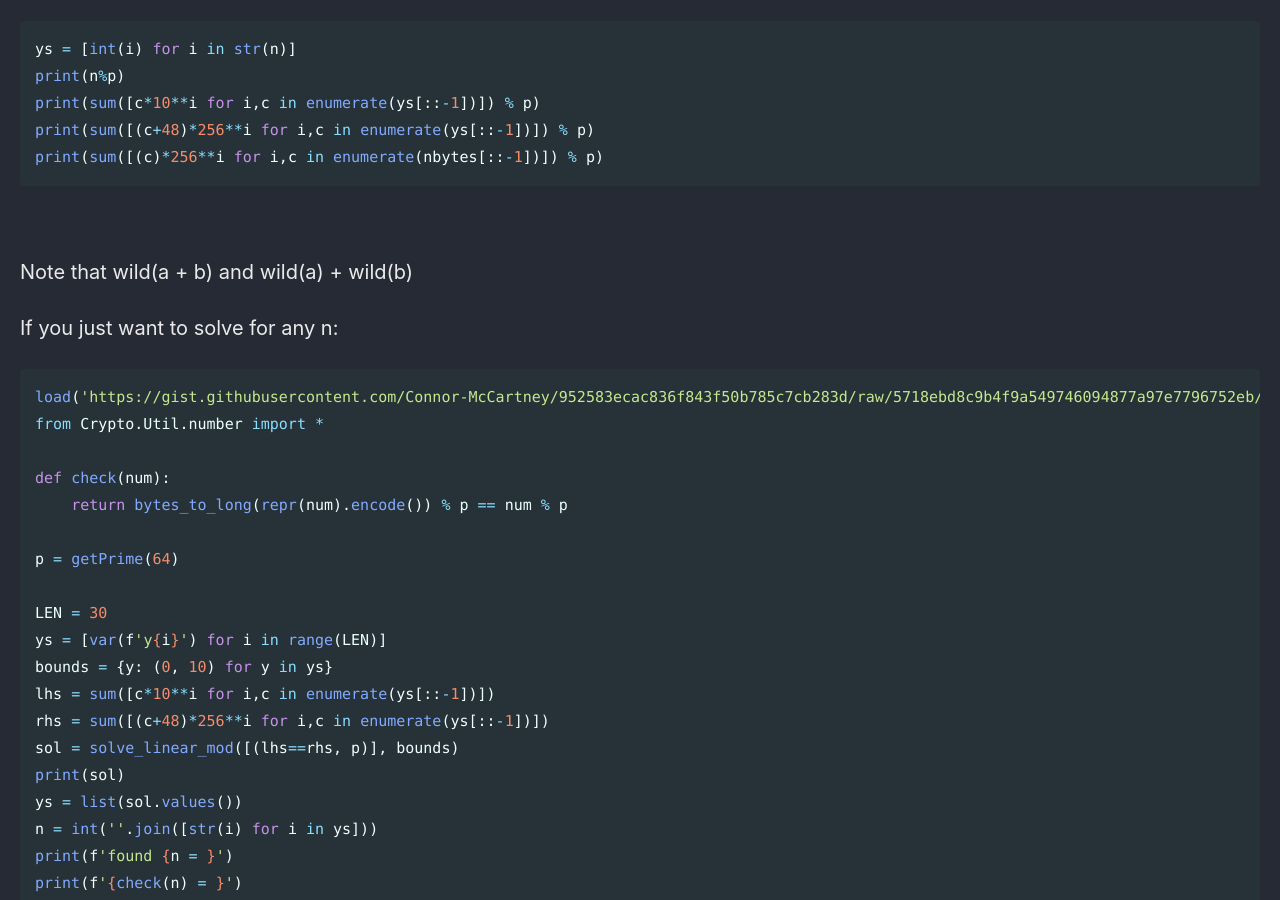
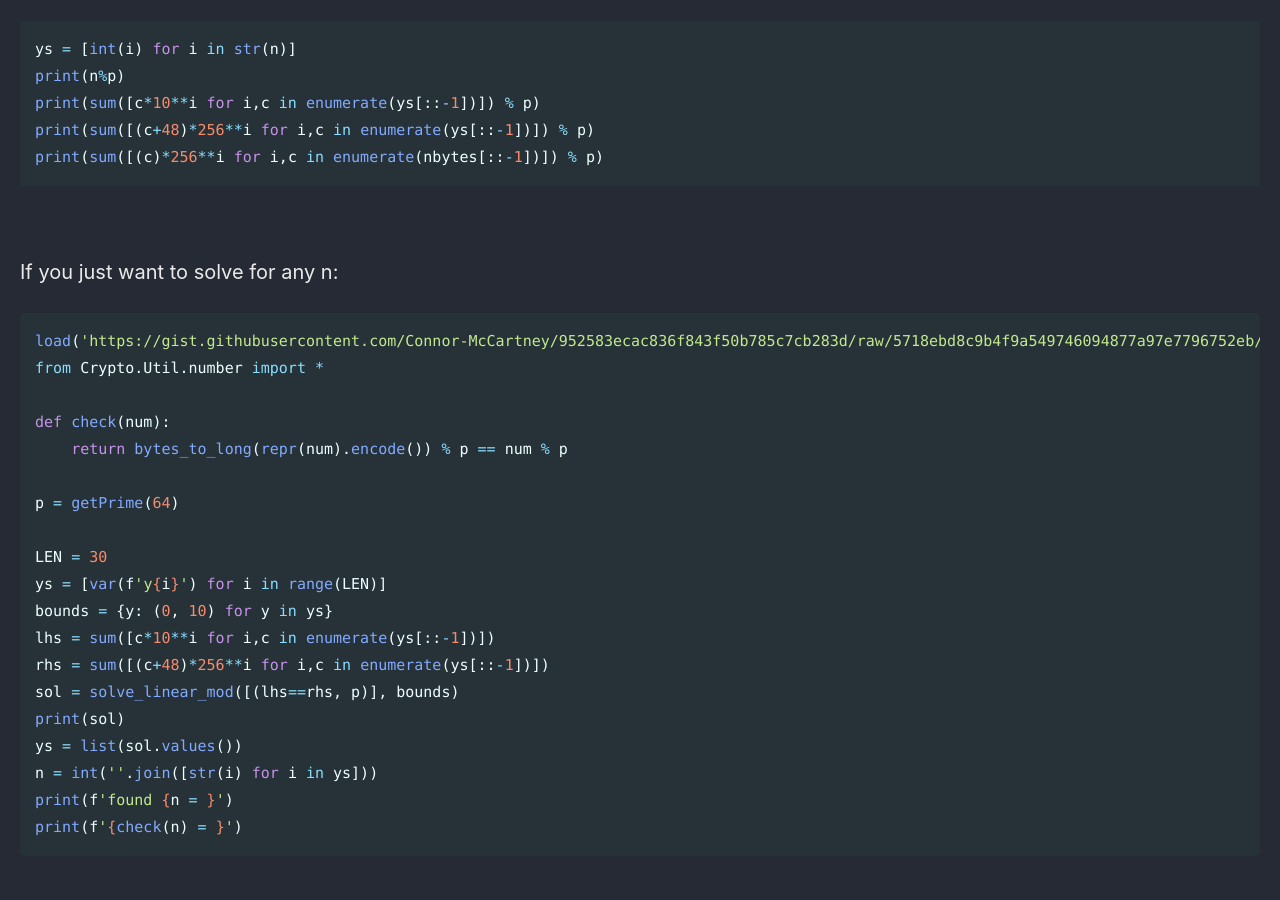
Before and after one commit to Connor-McCartney/Connor-McCartney.github.io, a Jekyll site: the page built from _pages/cryptography/other/modjail-imaginaryCTF.md, in a window 1280 px wide and 900 px high, scrolled down 6479 px. Built offline with Jekyll 4.4.1, drawn with Linux system fonts in a browser that asks for light colours; cached includes are drawn as plain includes.

Commit message:
Update modjail-imaginaryCTF.md

```diff
--- a/_pages/cryptography/other/modjail-imaginaryCTF.md
+++ b/_pages/cryptography/other/modjail-imaginaryCTF.md
@@ -262,7 +262,6 @@ print(sum([(c)*256**i for i,c in enumerate(nbytes[::-1])]) % p)
 
 <br>
 
-Note that wild(a + b) and wild(a) + wild(b)
 
 If you just want to solve for any n:
 
```
